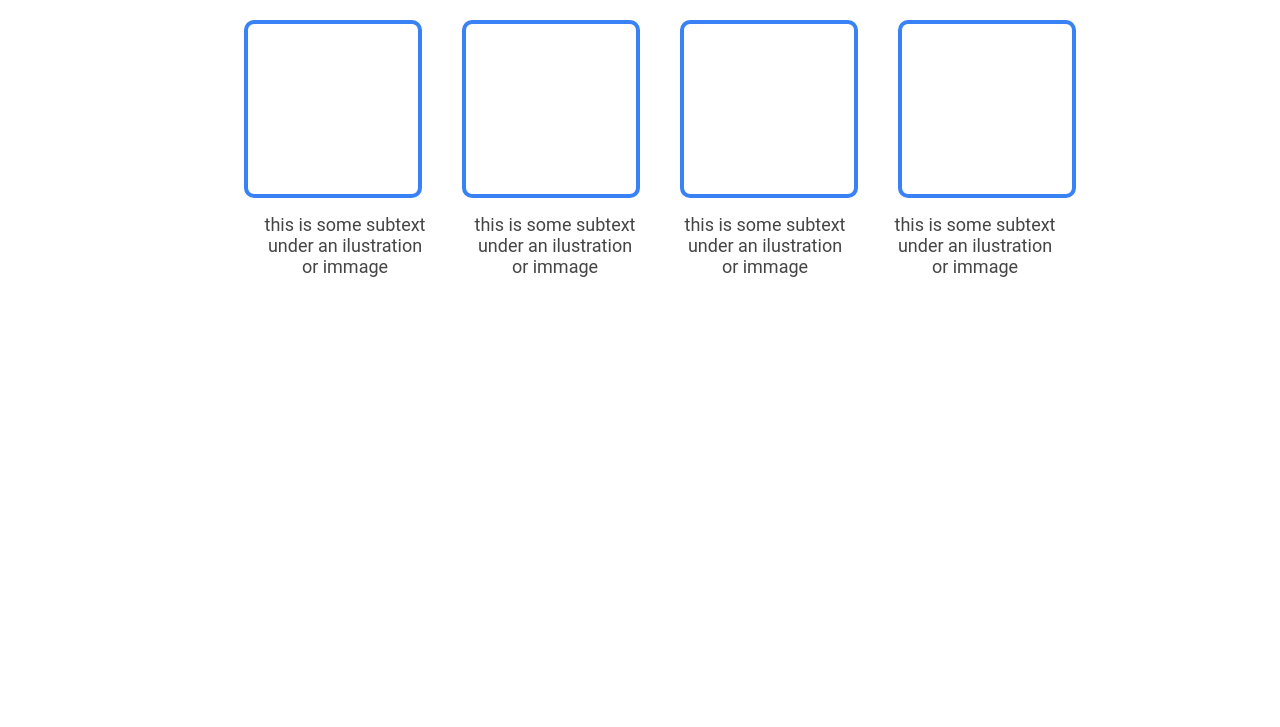
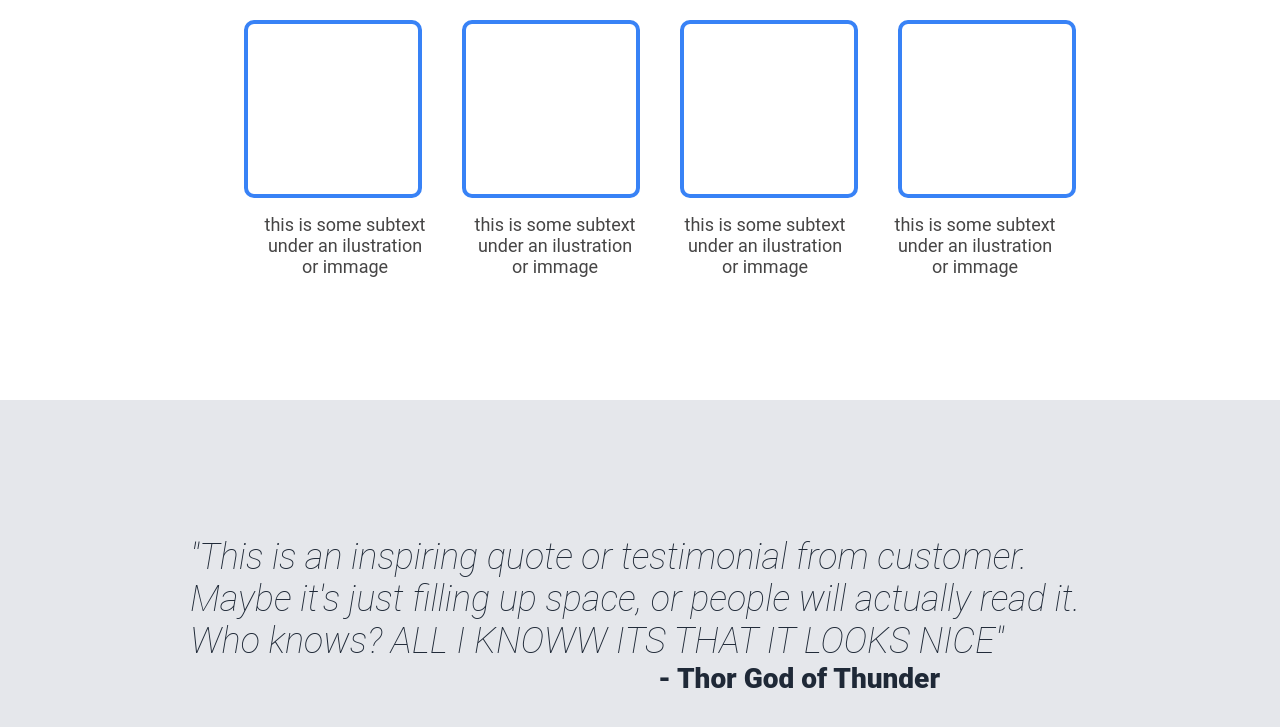
Before and after one commit to claudiooleite/landing_page, a plain HTML site: page index.html in a window 1280 px wide. Shown: the part 601-1328 px from the top of the page. Before the commit the page ends 1001 px from the top, so only its background shows below. Drawn offline with Linux system fonts and the light colour scheme.

Commit message:
finished 3rd part quote part addedd and styled

```diff
--- a/index.html
+++ b/index.html
@@ -41,6 +41,12 @@
             <li>this is some subtext under an ilustration or immage</li>
         </ul>
     </div>
+    <div class="quote">
+        <p>
+            "This is an inspiring quote or testimonial from customer. Maybe it's just filling up space, or people will actually read it. Who knows? ALL I KNOWW ITS THAT IT LOOKS NICE"
+        </p>
+        <p id="p2"> - Thor God of Thunder</p>
+    </div>
 
 </body>
 </html>
--- a/style.css
+++ b/style.css
@@ -138,3 +138,37 @@ a {
 }
 
  /* 2nd part completed and styled */
+
+ .quote {
+    background-color: #E5E7EB;
+    display: flex;
+    justify-content: center;
+    align-items: center;
+    flex-direction: column;
+    padding-top: 100px;
+    padding-bottom: 100px;
+
+ }
+
+ .quote p {
+    display: flex;
+    font-size: 36px;
+    font-weight: 100;
+    font-style: italic;
+    color: #1F2937;
+    max-width: 900px;
+    margin-bottom: 0;
+}
+
+#p2 {
+    font-weight: 900;
+    width: 600px;
+    justify-content: flex-end;
+    text-align: right;
+    margin-top: 0;
+    padding-top: 0;
+    font-size: 28px;
+    font-style: normal;
+}
+
+/* 3rd part completed and styled */
```
